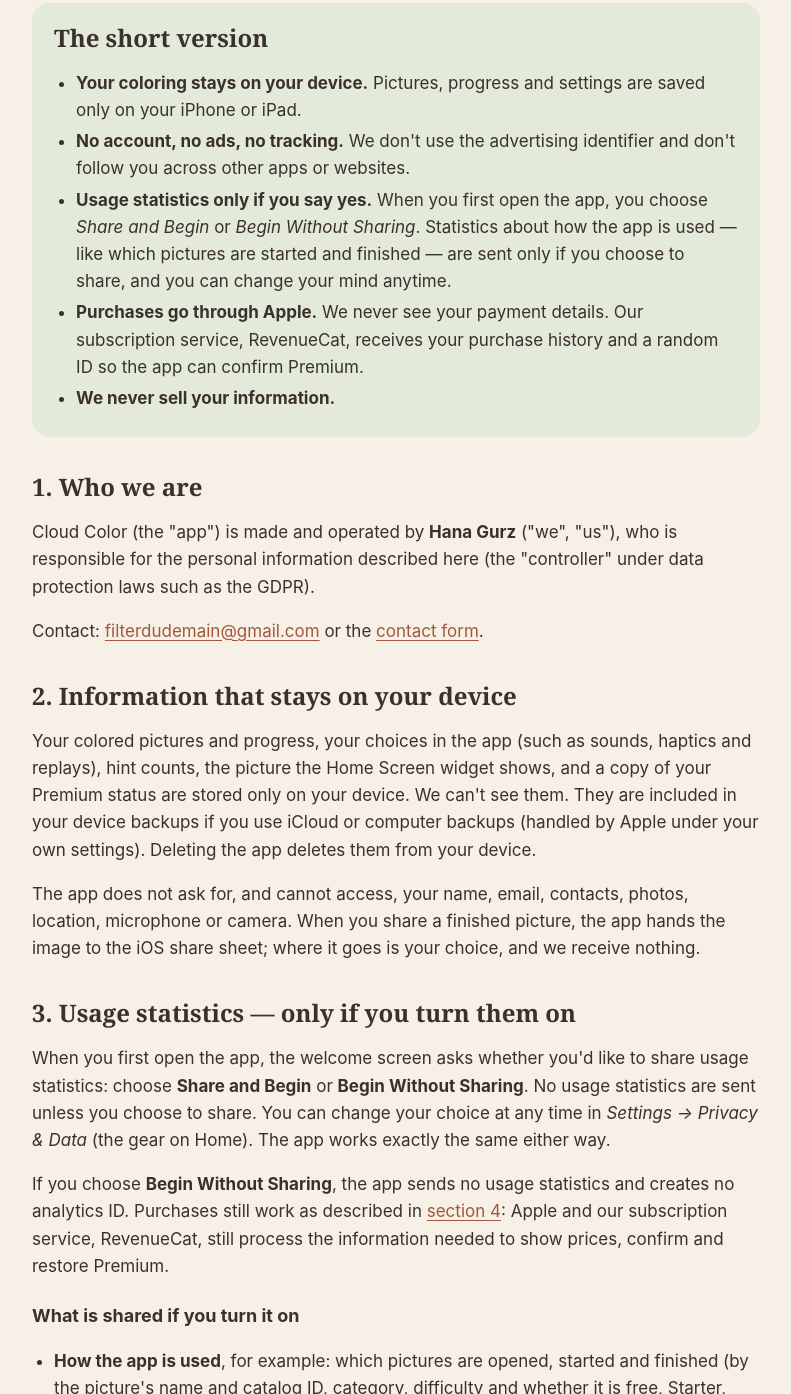
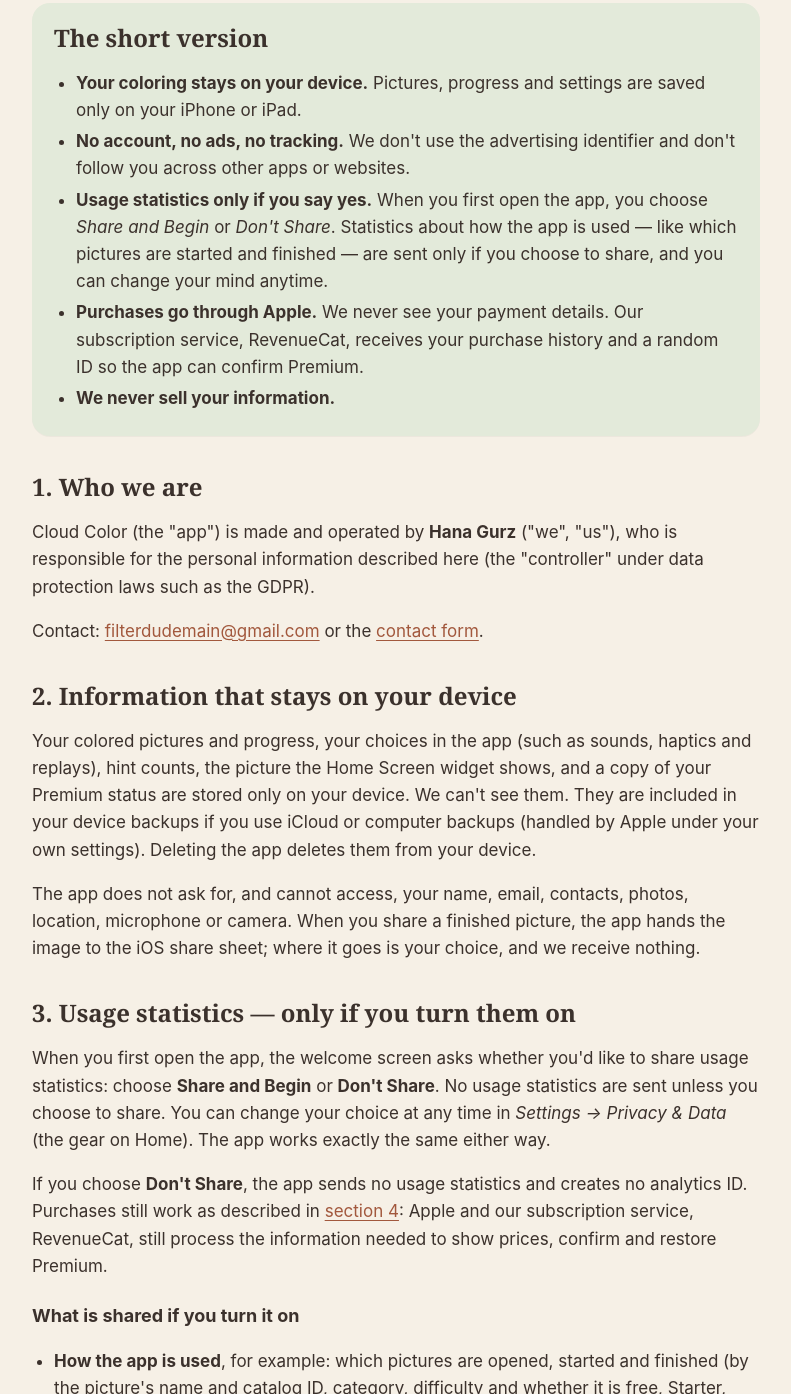
Before and after one commit to 0toadster0/cloudcolor, a plain HTML site: page privacy/index.html in a window 1280 px wide. Shown: the part 252-1646 px from the top of the page, without its empty margins (244-1035 px from the left). Drawn offline with Linux system fonts and the light colour scheme.

Commit message:
Policy v2: the decline button is now called Don't Share

```diff
--- a/privacy/index.html
+++ b/privacy/index.html
@@ -29,7 +29,7 @@
   <ul>
     <li><strong>Your coloring stays on your device.</strong> Pictures, progress and settings are saved only on your iPhone or iPad.</li>
     <li><strong>No account, no ads, no tracking.</strong> We don't use the advertising identifier and don't follow you across other apps or websites.</li>
-    <li><strong>Usage statistics only if you say yes.</strong> When you first open the app, you choose <em>Share and Begin</em> or <em>Begin Without Sharing</em>. Statistics about how the app is used — like which pictures are started and finished — are sent only if you choose to share, and you can change your mind anytime.</li>
+    <li><strong>Usage statistics only if you say yes.</strong> When you first open the app, you choose <em>Share and Begin</em> or <em>Don't Share</em>. Statistics about how the app is used — like which pictures are started and finished — are sent only if you choose to share, and you can change your mind anytime.</li>
     <li><strong>Purchases go through Apple.</strong> We never see your payment details. Our subscription service, RevenueCat, receives your purchase history and a random ID so the app can confirm Premium.</li>
     <li><strong>We never sell your information.</strong></li>
   </ul>
@@ -44,8 +44,8 @@
 <p>The app does not ask for, and cannot access, your name, email, contacts, photos, location, microphone or camera. When you share a finished picture, the app hands the image to the iOS share sheet; where it goes is your choice, and we receive nothing.</p>
 
 <h2 id="statistics">3. Usage statistics — only if you turn them on</h2>
-<p>When you first open the app, the welcome screen asks whether you'd like to share usage statistics: choose <strong>Share and Begin</strong> or <strong>Begin Without Sharing</strong>. No usage statistics are sent unless you choose to share. You can change your choice at any time in <em>Settings → Privacy &amp; Data</em> (the gear on Home). The app works exactly the same either way.</p>
-<p>If you choose <strong>Begin Without Sharing</strong>, the app sends no usage statistics and creates no analytics ID. Purchases still work as described in <a href="#purchases">section 4</a>: Apple and our subscription service, RevenueCat, still process the information needed to show prices, confirm and restore Premium.</p>
+<p>When you first open the app, the welcome screen asks whether you'd like to share usage statistics: choose <strong>Share and Begin</strong> or <strong>Don't Share</strong>. No usage statistics are sent unless you choose to share. You can change your choice at any time in <em>Settings → Privacy &amp; Data</em> (the gear on Home). The app works exactly the same either way.</p>
+<p>If you choose <strong>Don't Share</strong>, the app sends no usage statistics and creates no analytics ID. Purchases still work as described in <a href="#purchases">section 4</a>: Apple and our subscription service, RevenueCat, still process the information needed to show prices, confirm and restore Premium.</p>
 <h3>What is shared if you turn it on</h3>
 <ul>
   <li><strong>How the app is used</strong>, for example: which pictures are opened, started and finished (by the picture's name and catalog ID, category, difficulty and whether it is free, Starter, Daily or Premium), progress milestones (25%, 50%, 75%), whether a coloring is a first coloring or a recolor, hints, replays and the share button used, which screens are visited, taps on locked or Premium pictures, opening the app from its widget, whether the short tutorial was finished or skipped, how long coloring sessions last, Daily picture participation, when the app asks Apple to show its rating request, and the Premium screen: when it is shown, which plan is selected, and whether a purchase or restore succeeded, was cancelled or failed.</li>
```
